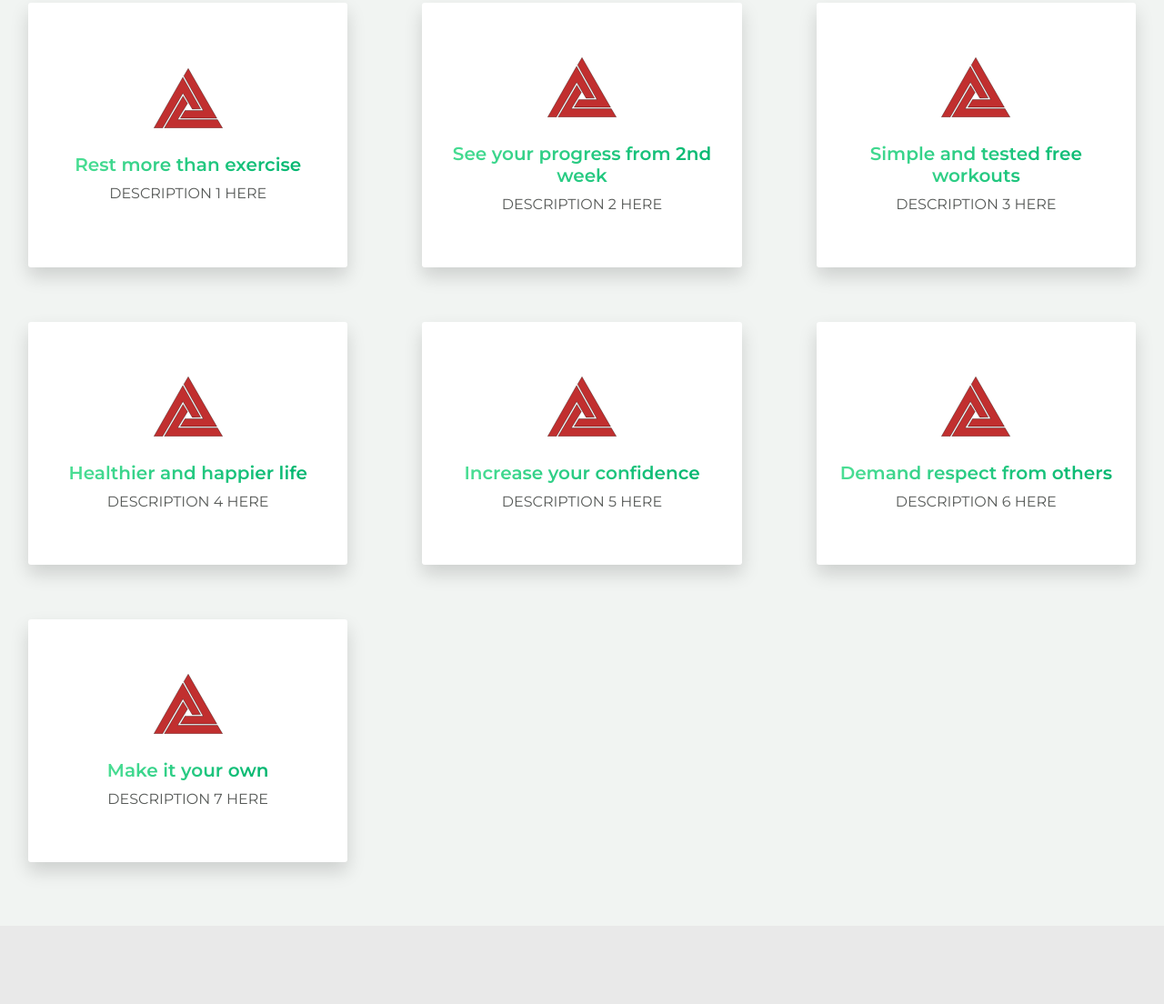
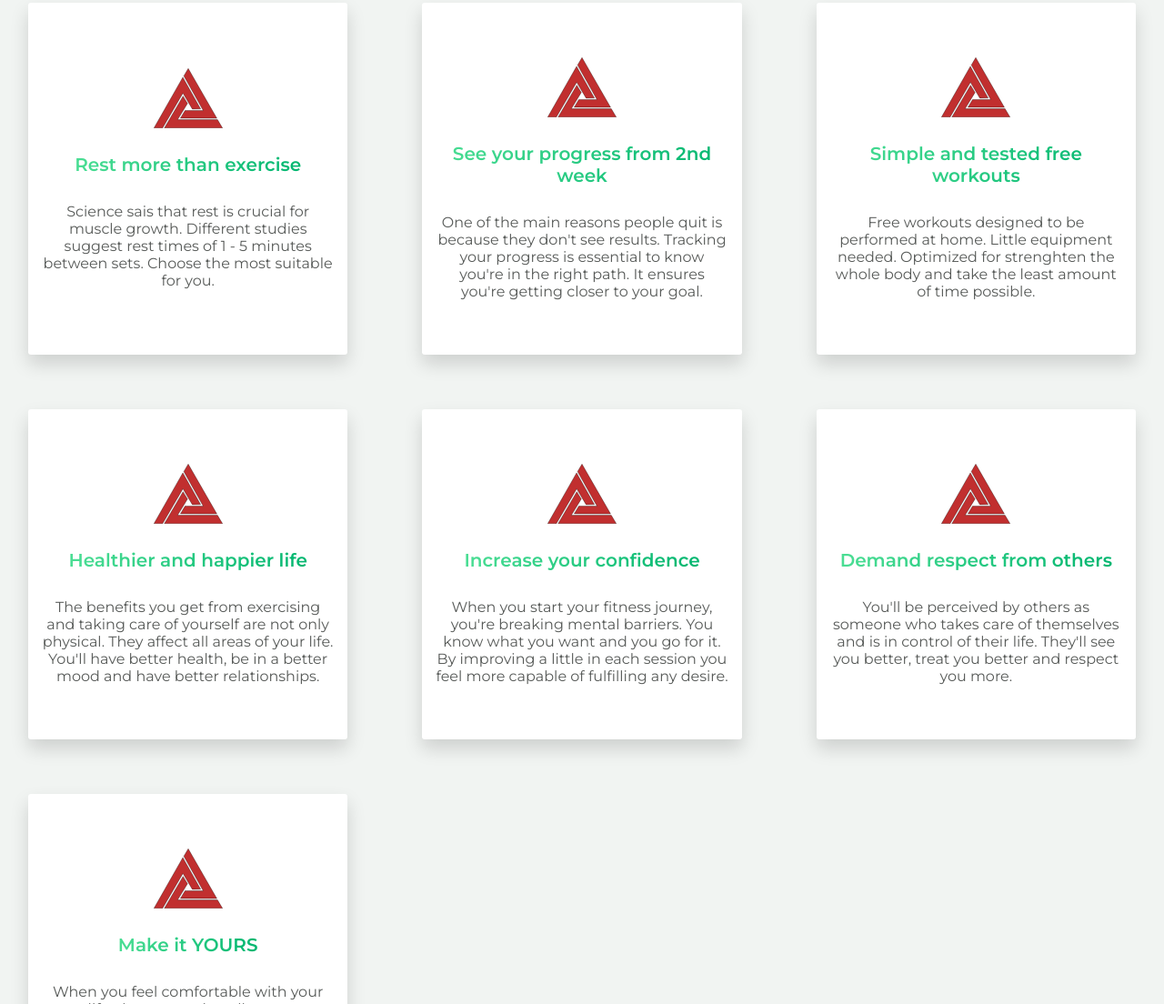
Before and after one commit to JuanTorres93/training-webapp-frontend, a React app: page / in a window 1280 px wide. Shown: the part 1696-2800 px from the top of the page at 91% size. Before the commit the page ends 2714 px from the top, so only its background shows below. Built offline with nearby package versions, Linux system fonts and the light colour scheme; no server answers.

Commit message:
Initial text for features section.

```diff
--- a/src/locales/en/translation.json
+++ b/src/locales/en/translation.json
@@ -8,19 +8,19 @@
     "nav-landing-3": "Features",
     "nav-landing-4": "Testimonials",
     "feature-1-title": "Rest more than exercise",
-    "feature-1-description": "DESCRIPTION 1 HERE",
+    "feature-1-description": "Science sais that rest is crucial for muscle growth. Different studies suggest rest times of 1 - 5 minutes between sets. Choose the most suitable for you.",
     "feature-2-title": "See your progress from 2nd week",
-    "feature-2-description": " DESCRIPTION 2 HERE",
+    "feature-2-description": "One of the main reasons people quit is because they don't see results. Tracking your progress is essential to know you're in the right path. It ensures you're getting closer to your goal.",
     "feature-3-title": "Simple and tested free workouts",
-    "feature-3-description": " DESCRIPTION 3 HERE",
+    "feature-3-description": "Free workouts designed to be performed at home. Little equipment needed. Optimized for strenghten the whole body and take the least amount of time possible.",
     "feature-4-title": "Healthier and happier life",
-    "feature-4-description": " DESCRIPTION 4 HERE",
+    "feature-4-description": " The benefits you get from exercising and taking care of yourself are not only physical. They affect all areas of your life. You'll have better health, be in a better mood and have better relationships.",
     "feature-5-title": "Increase your confidence",
-    "feature-5-description": "  DESCRIPTION 5 HERE",
+    "feature-5-description": " When you start your fitness journey, you're breaking mental barriers. You know what you want and you go for it. By improving a little in each session you feel more capable of fulfilling any desire.",
     "feature-6-title": "Demand respect from others",
-    "feature-6-description": " DESCRIPTION 6 HERE",
-    "feature-7-title": "Make it your own",
-    "feature-7-description": " DESCRIPTION 7 HERE",
+    "feature-6-description": " You'll be perceived by others as someone who takes care of themselves and is in control of their life. They'll see you better, treat you better and respect you more.",
+    "feature-7-title": "Make it YOURS",
+    "feature-7-description": " When you feel comfortable with your new life, the pro version allows you to expand the exercises and create your own routines. Adapt the training to your particular needs and take control!",
     "benefit-1-title": "Train",
     "benefit-1-items": "Give your body what it needs;Tested free workouts;Simple to avoid decision making",
     "benefit-1-cta": "Start right now!",
--- a/src/locales/es/translation.json
+++ b/src/locales/es/translation.json
@@ -7,25 +7,25 @@
     "nav-landing-2": "Beneficios",
     "nav-landing-3": "Características",
     "nav-landing-4": "Testimonios",
-    "feature-1-title": "Descansa más que haz ejercicio",
-    "feature-1-description": "DESCRIPCIÓN 1 AQUÍ",
+    "feature-1-title": "Más tiempo de descanso que de ejercicio",
+    "feature-1-description": " La ciencia dice que el descanso es crucial para el crecimiento muscular. Diferentes estudios sugieren tiempos de descanso de 1 - 5 minutos entre series. Elige el más adecuado para ti.",
     "feature-2-title": "Ve tu progreso desde la 2da semana",
-    "feature-2-description": " DESCRIPCIÓN 2 AQUÍ",
+    "feature-2-description": " Una de las principales razones por las que la gente abandona es porque no ve resultados. Medir tu progreso es esencial para saber que estás en el camino correcto. Te asegura que te estás acercando a tu objetivo.",
     "feature-3-title": "Entrenamientos gratuitos simples y probados",
-    "feature-3-description": " DESCRIPCIÓN 3 AQUÍ",
+    "feature-3-description": " Entrenamientos gratuitos diseñados para ser realizados en casa. Poco equipo necesario. Optimizados para fortalecer todo el cuerpo y tomar la menor cantidad de tiempo posible.",
     "feature-4-title": "Vida más saludable y feliz",
-    "feature-4-description": " DESCRIPCIÓN 4 AQUÍ",
+    "feature-4-description": "Los beneficios que obtienes al hacer ejercicio y cuidarte no son sólo físicos. Afectan a todos los ámbitos de tu vida. Tendrás mejor salud, estarás de mejor humor y tendrás mejores relaciones.",
     "feature-5-title": "Aumenta tu confianza",
-    "feature-5-description": " DESCRIPCIÓN 5 AQUÍ",
+    "feature-5-description": "Cuando empiezas tu camino en el fitness, estás rompiendo barreras mentales. Sabes lo que quieres y te lanzas a conseguirlo. Al mejorar un poco en cada sesión te sientes más capaz de cumplir cualquier deseo.",
     "feature-6-title": "Gana respeto de los demás",
-    "feature-6-description": " DESCRIPCIÓN 6 AQUÍ",
-    "feature-7-title": "Hazlo tuyo",
-    "feature-7-description": " DESCRIPCIÓN 7 AQUÍ",
+    "feature-6-description": "Serás percibido por los demás como alguien que se cuida y que está en control de su vida. Te verán mejor, te tratarán mejor y serás más respetado.",
+    "feature-7-title": "Hazlo TUYO",
+    "feature-7-description": "Cuando te sientas cómodo con tu nueva vida, la versión pro te permite expandir los ejercicios y crear tus propias rutinas. ¡Adapta el entrenamieto a tus necesidades particulares y toma el control!",
     "benefit-1-title": "Entrena",
     "benefit-1-items": "Dale a tu cuerpo lo que necesita;Entrenamientos gratuitos probados;Simple para evitar tomar decisiones",
     "benefit-1-cta": "¡Empieza ahpora mismo!",
-    "benefit-2-title": "Rastrea",
-    "benefit-2-items": " Rastrea peso ...; Rastrea repeticiones ...; Y observa tu progreso",
+    "benefit-2-title": "Mide",
+    "benefit-2-items": " Mide peso ...; Mide repeticiones ...; Y observa tu progreso",
     "benefit-2-cta": " ¡Monitoriza tu desarrollo!",
     "benefit-3-title": "Mejora",
     "benefit-3-items": " 1ra semana: línea base; 2da semana+: ve progreso; los datos no mienten",
--- a/src/routes/landingPage/LandingPage.js
+++ b/src/routes/landingPage/LandingPage.js
@@ -24,6 +24,7 @@ export default function LandingPage() {
             description: t('feature-1-description'),
             // TODO include actual icon
             image: "/images/logos/logo_border_small.svg",
+            // image: <ion-icon name="moon-outline"></ion-icon>
         },
         {
             title: t('feature-2-title'),
--- a/src/sass/components/_benefit.scss
+++ b/src/sass/components/_benefit.scss
@@ -227,8 +227,8 @@
         transform: rotateX(180deg);
         top: 0;
         left: 0;
-        width: 90%;
-        height: 140%;
+        width: 75%;
+        height: 120%;
         clip-path: polygon(0% 0%, 100% 0%, 100% 100%, 0% 100%);
     }
 
--- a/src/sass/components/_features.scss
+++ b/src/sass/components/_features.scss
@@ -23,6 +23,7 @@
     &__text {
         font-size: 1.6rem;
         text-align: center;
+        margin-top: 2rem;
     }
 
     &__icon {
```
Also changed, not shown: src/css/style.css.
